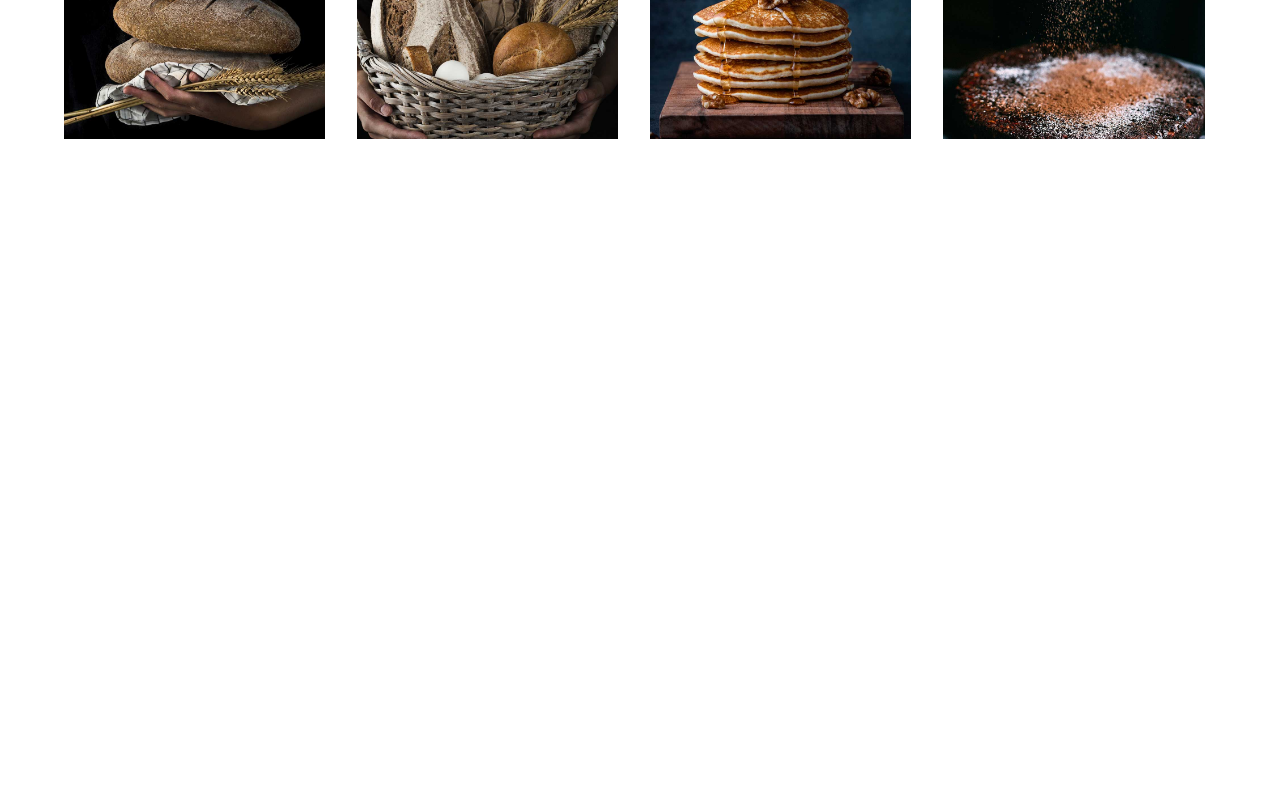
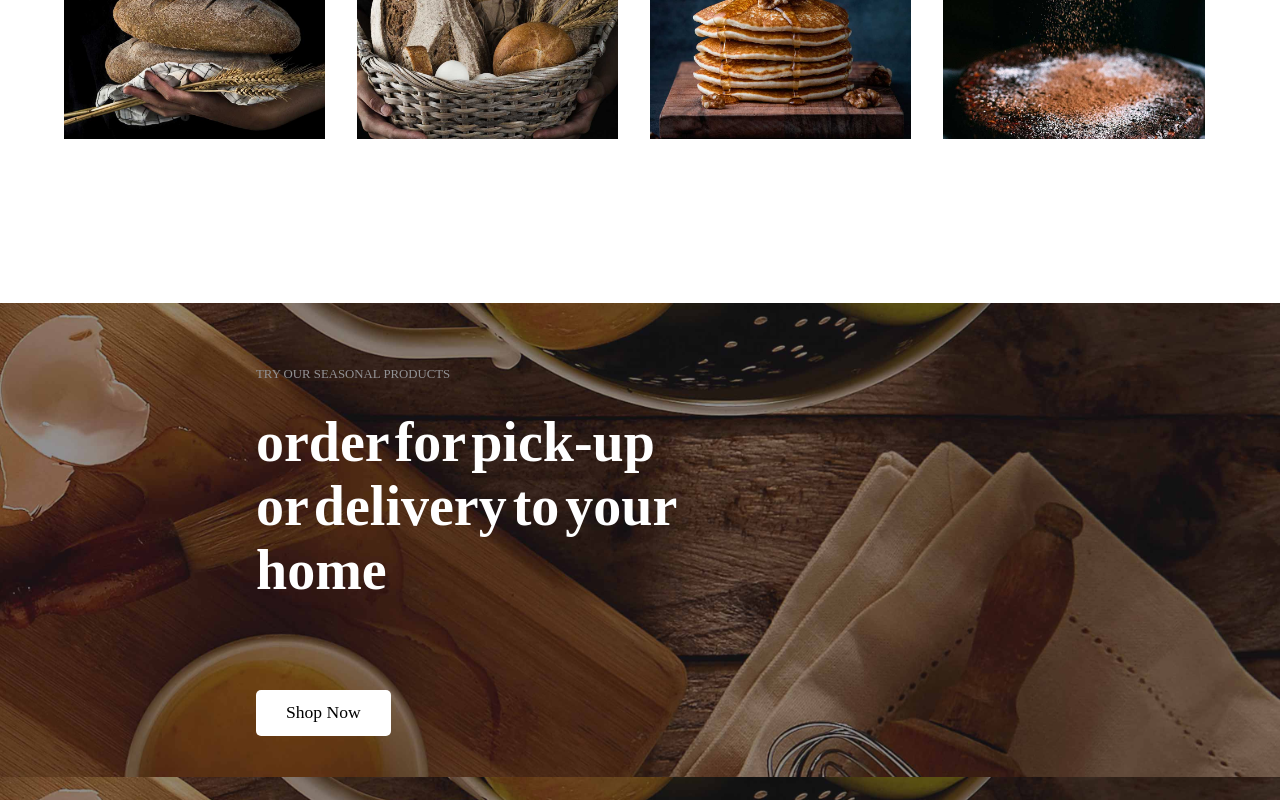
Before and after one commit to Frampolz/proj-html-vuejs, a Vue app: page / in a window 1280 px wide. Shown: the part 7010-7810 px from the top of the page. Before the commit the page ends 7153 px from the top, so only its background shows below. Built offline with nearby package versions, Linux system fonts and the light colour scheme; the HTML template or start-up script is replaced by a standard one.

Commit message:
add shop component

```diff
--- a/src/assets/scss/partials/commons.scss
+++ b/src/assets/scss/partials/commons.scss
@@ -98,3 +98,6 @@ h5 {
 .m-05 {
   margin: 0.5em;
 }
+.mt-05 {
+  margin-top: 0.5em;
+}
--- a/src/components/Main.vue
+++ b/src/components/Main.vue
@@ -6,6 +6,7 @@
     <Delivery />
     <Locations />
     <StayInTouch />
+    <Shop />
   </main>
 </template>
 
@@ -16,6 +17,7 @@ import AllProd from "./main-component/AllProd.vue";
 import Delivery from "./main-component/Delivery.vue";
 import Locations from "./main-component/Locations.vue";
 import StayInTouch from "./main-component/StayInTouch.vue";
+import Shop from "./main-component/Shop.vue";
 export default {
   name: "Main",
   components: {
@@ -25,6 +27,7 @@ export default {
     Delivery,
     Locations,
     StayInTouch,
+    Shop,
   },
 };
 </script>
--- /dev/null
+++ b/src/components/main-component/Shop.vue
@@ -0,0 +1,42 @@
+<template>
+  <div class="shop d-flex">
+    <div class="inner-shop">
+      <h5>try our seasonal products</h5>
+      <h2 class="mt-05">order for pick-up or delivery to your home</h2>
+      <div class="button">
+        <a class="btn white" href="">shop now</a>
+      </div>
+    </div>
+  </div>
+</template>
+
+<script>
+export default {
+  name: "Shop",
+};
+</script>
+
+<style lang="scss">
+.shop {
+  width: 100%;
+  margin-top: 10em;
+  background-image: url("../../assets/img/call-to-action-bg.jpg");
+  background-size: 130em;
+  background-position: top right;
+  justify-content: center;
+  .inner-shop {
+    width: 60%;
+    margin: 4em 0;
+    h2 {
+      color: white;
+      font-size: 3.5em;
+      padding: 0 6em 0 0;
+      word-spacing: -8px;
+    }
+
+    .white {
+      color: black;
+    }
+  }
+}
+</style>
```
